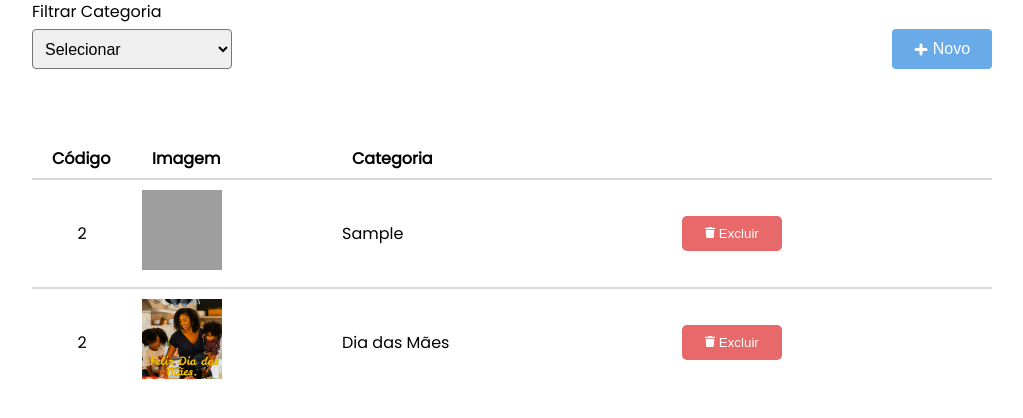
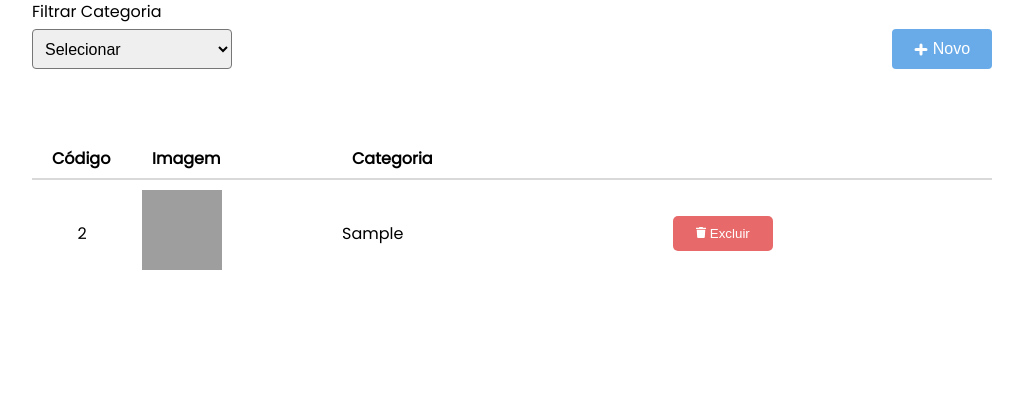
Before and after one commit to Sara01romao/galeria-post, a PHP site: page /backend/index.php in a window 1280 px wide. Shown: the part 218-636 px from the top of the page, without its empty margins (128-1151 px from the left). Run offline with PHP 8.4, Linux system fonts and the light colour scheme; tables that the repository leaves empty or names only in its code hold one stand-in row (values such as "Sample post"); some libraries are stand-ins or nearby versions; grey boxes are pictures that could not be loaded.

Commit message:
bug: ajuste src img

```diff
--- a/backend/index.php
+++ b/backend/index.php
@@ -95,7 +95,7 @@ include("db_config.php");
 
           <tr>
             <td>2</td>
-            <td><img src=".<?php echo $path_img ?>" width="80" height="80" alt=""></td>
+            <td><img src="./<?php echo $path_img ?>" width="80" height="80" alt=""></td>
             <td><?php echo  $categoria ?></td>
             <td>
                 <button class="btn-excluir-img">
@@ -112,20 +112,7 @@ include("db_config.php");
 
 
 
-          <tr>
-            <td>2</td>
-            <td><img src="../imgs/dia-mae1.png" width="80" height="80" alt=""></td>
-            <td>Dia das Mães</td>
-            <td>
-                <button class="btn-excluir-img">
-                    <svg width="10" height="11" viewBox="0 0 10 11" fill="none" xmlns="http://www.w3.org/2000/svg">
-                        <path d="M9.64286 0.687504H6.96429L6.75446 0.285746C6.71002 0.199854 6.64155 0.127604 6.55677 0.0771237C6.47198 0.0266431 6.37425 -6.50539e-05 6.27455 3.76679e-06H3.72321C3.62375 -0.000364272 3.52618 0.0262443 3.4417 0.0767811C3.35721 0.127318 3.28923 0.199738 3.24554 0.285746L3.03571 0.687504H0.357143C0.262423 0.687504 0.171582 0.72372 0.104605 0.788186C0.0376274 0.852651 0 0.940085 0 1.03125L0 1.71875C0 1.80992 0.0376274 1.89736 0.104605 1.96182C0.171582 2.02629 0.262423 2.0625 0.357143 2.0625H9.64286C9.73758 2.0625 9.82842 2.02629 9.8954 1.96182C9.96237 1.89736 10 1.80992 10 1.71875V1.03125C10 0.940085 9.96237 0.852651 9.8954 0.788186C9.82842 0.72372 9.73758 0.687504 9.64286 0.687504ZM1.1875 10.0332C1.20453 10.295 1.32459 10.5407 1.52323 10.7204C1.72186 10.9 1.98415 11 2.2567 11H7.7433C8.01585 11 8.27814 10.9 8.47677 10.7204C8.67541 10.5407 8.79547 10.295 8.8125 10.0332L9.28571 2.75H0.714286L1.1875 10.0332Z" fill="white"/>
-                    </svg>
 
-                    Excluir
-                </button>
-            </td>
-          </tr>
 
         </tbody>
 
```
